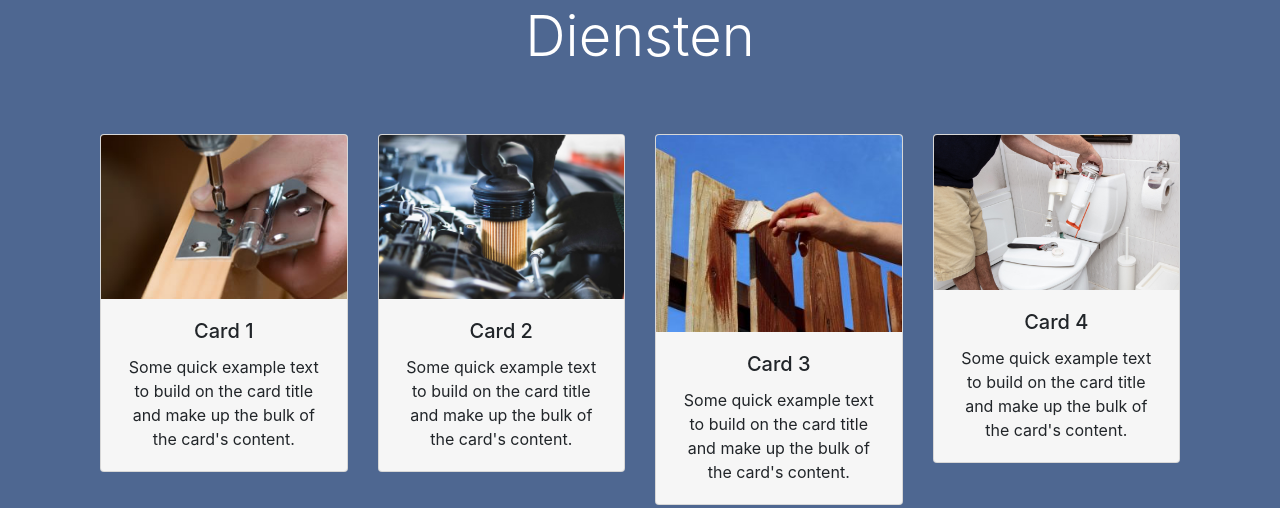
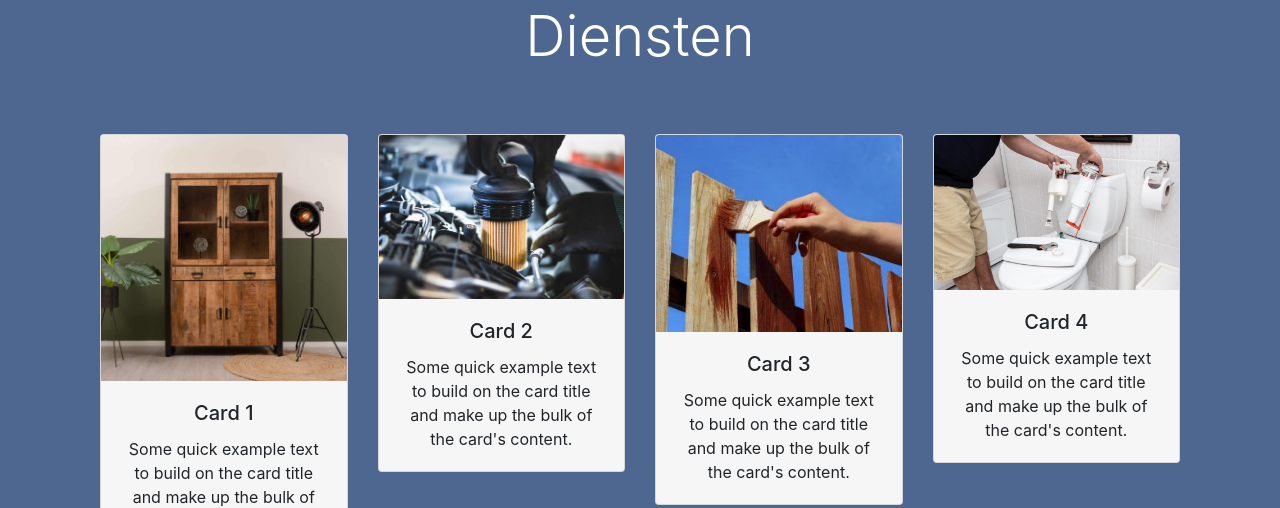
Before and after one commit to dekleineklussenspecialist/site-app, a plain HTML site: page index.html in a window 1280 px wide. Shown: the part 885-1393 px from the top of the page. Drawn offline with Linux system fonts and the light colour scheme.

Commit message:
changed image

```diff
--- a/index.html
+++ b/index.html
@@ -97,7 +97,7 @@
 						<div class="card">
 
 							<!-- Image Card 1-->
-							<img src="img/door.jpg" class="card-img-top" alt="...">
+							<img src="img/HUUS-kasten-kast-Britt-hoog-hoofdafbeelding.jpg" class="card-img-top" alt="...">
 
 							<div class="card-body">
 								<h5 class="card-title">
```
